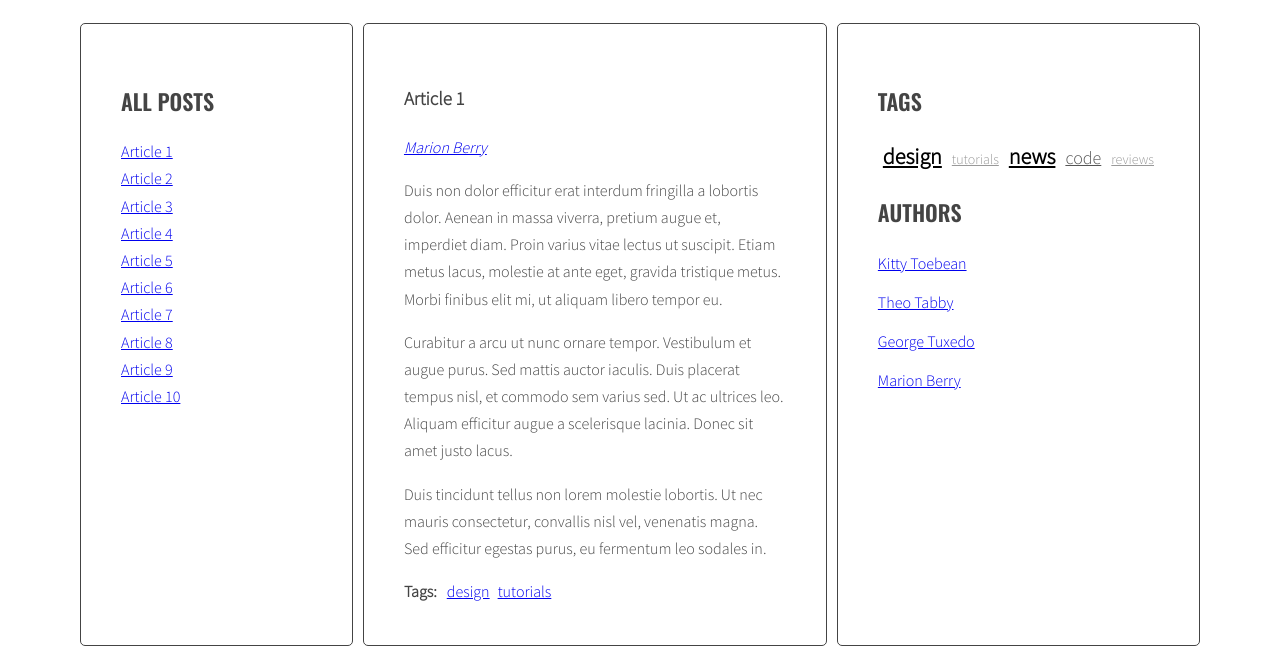
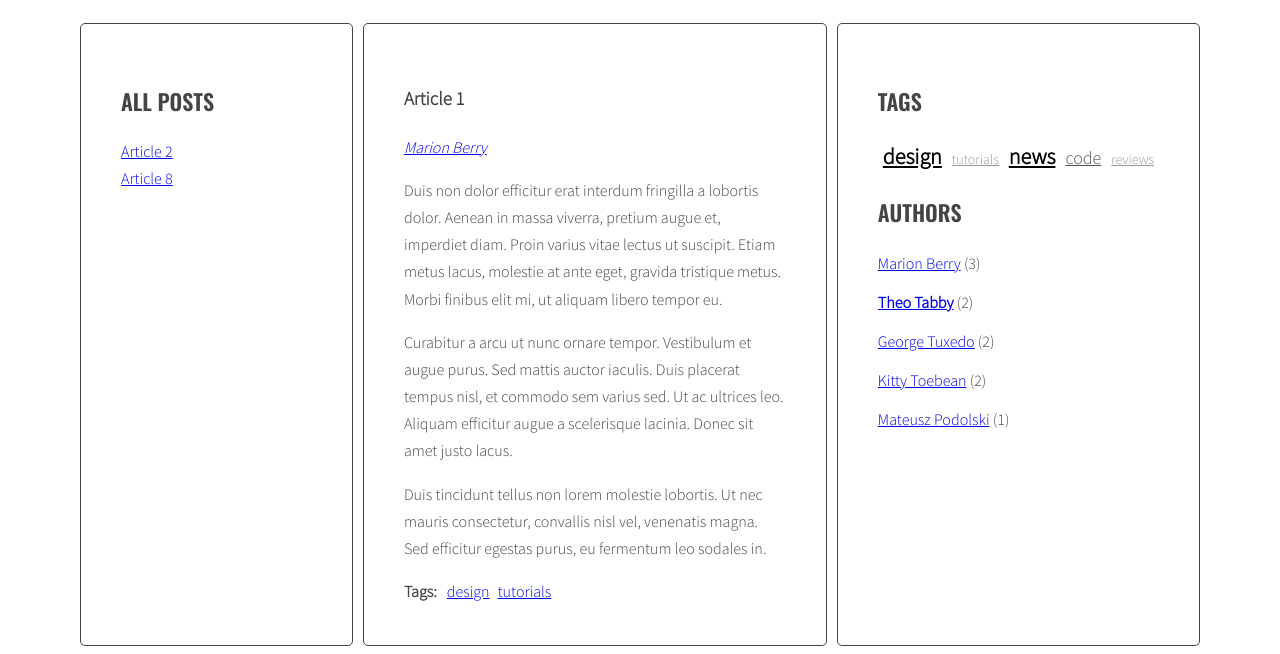
Before and after one commit to KnockOut19882/javascript-blog, a website: page index.html in a window 1280 px wide. Both pictures are taken after a click on the link "Theo Tabby". Shown: the part 220-874 px from the top of the page. Drawn offline with nearby package versions, Linux system fonts and the light colour scheme; files that its build step writes are made by us from their sources.

Commit message:
Change function generateAuthors, authorClickHandler and add object with selectors

```diff
--- a/index.html
+++ b/index.html
@@ -31,6 +31,7 @@
               <div class="post-tags">
                 <p><strong>Tags:</strong></p>
                 <ul class="list list-horizontal">
+
                 </ul>
               </div>
             </article>
@@ -162,10 +163,10 @@
                 </ul>
               </div>
             </article>
-            <article class="post" id="article-10" data-tags="code design news reviews" data-author="George Tuxedo">
+            <article class="post" id="article-10" data-tags="code design news reviews" data-author="Mateusz Podolski">
               <h3 class="post-title">Article 10</h3>
               <div class="post-author"><a href="#"></a></div>
-              <div class="post-content">
+              <div class="post-content"=-9
                 <p>Aliquam erat volutpat. Ut non eleifend lectus. Donec suscipit tellus tempor, ornare dui id, hendrerit neque. Phasellus lacinia laoreet dui in luctus. Sed hendrerit, magna sit amet varius tempor, augue augue scelerisque est, non scelerisque mauris libero eu sapien.</p>
 
                 <p>Sed at sapien in quam sollicitudin aliquam. In interdum metus a mi porttitor luctus. Sed commodo, arcu id lacinia posuere, felis elit pharetra urna, at feugiat est orci sit amet libero. Quisque in nisl est. Nullam vehicula at lectus non luctus. Cras aliquam neque magna, at varius nisi egestas ut.</p>
@@ -186,10 +187,7 @@
             </ul>
             <h2 class="section-title">Authors</h2>
             <ul class="list authors">
-              <li><a href="#"><span class="author-name">Kitty Toebean</span></a></li>
-              <li><a href="#"><span class="author-name">Theo Tabby</span></a></li>
-              <li><a href="#"><span class="author-name">George Tuxedo</span></a></li>
-              <li><a href="#"><span class="author-name">Marion Berry</span></a></li>
+
             </ul>
           </aside>
         </main>
--- a/js/script.js
+++ b/js/script.js
@@ -1,4 +1,15 @@
 'use strict';
+
+const opts = {
+  articleSelector: '.post',
+  titleSelector: '.post-title',
+  titleListSelector: '.titles',
+  tagsListSelector: '.tags.list',
+  cloudClassCount: 5,
+  cloudClassPrefix: 'tag-size-',
+  authorsListSelector: '.authors',
+  articleAuthorSelector: '.post-author'
+}
 
 function titleClickHandler(event){ // Function to handle click events on article links - funkcja obsługująca kliknięcia w linki artykułów
   event.preventDefault(); // Prevent default link behavior - zapobiega domyślnemu zachowaniu linku, czyli przeładowaniu strony
@@ -21,45 +32,40 @@ function titleClickHandler(event){ // Function to handle click events on article
   }
   /* get 'href' attribute from the clicked link */
   const articleSelector = clickedElement.getAttribute('href'); // Get the value of the 'href' attribute from the clicked link - pobiera wartość atrybutu 'href' z klikniętego linku
-  console.log('articleSelector:', articleSelector); // Log the article selector to the console - rejestrator selektora artykułu
+  console.log('opts.articleSelector:', opts.articleSelector); // Log the article selector to the console - rejestrator selektora artykułu
   /* find the correct article using the selector (value of 'href' attribute) */
-  const targetArticle = document.querySelector(articleSelector); // Find the article that matches the selector - znajduje artykuł, który pasuje do selektora
+  const targetArticle = document.querySelector(opts.articleSelector); // Find the article that matches the selector - znajduje artykuł, który pasuje do selektora
   console.log('targetArticle:', targetArticle); // Log the target article to the console - rejestrator docelowego artykułu
   /* add class 'active' to the correct article */
   targetArticle.classList.add('active'); // Add the 'active' class to the target article - dodaje klasę 'active' do docelowego artykułu
   console.log('targetArticle.classList:', targetArticle.classList); // Log the class list of the target article - rejestrator listy klas docelowego artykułu
 }
 
-const optArticleSelector = '.post', // Selector for articles - selektor dla artykułów
-  optTitleSelector = '.post-title', // Selector for article titles - selektor dla tytułów artykułów
-  optTitleListSelector = '.titles', // Selector for the title list - selektor dla listy tytułów
-  optTagsListSelector = '.tags.list',
-  optCloudClassCount = 5,
-  optCloudClassPrefix = 'tag-size-';
+
 
 /* generateTitleLinks function */
 function generateTitleLinks(customSelector = ''){ // Function to generate a list of article titles with links - funkcja generująca listę tytułów artykułów z linkami
   console.log('generateTitleLinks function called'); // Log a message to the console when the function is called - rejestrator wywołania funkcji generateTitleLinks
   /* remove contents of titleList */
   console.log('customSelector:', customSelector); // Log the custom selector to the console - rejestrator niestandardowego selektora
-  document.querySelector(optTitleListSelector).innerHTML = ''; // Clear the title list by setting its inner HTML to an empty string - czyści listę tytułów, ustawiając jej wewnętrzny HTML na pusty ciąg
-  const titleList = document.querySelector(optTitleListSelector); // Select the title list element - wybiera element listy tytułów
+  document.querySelector(opts.titleListSelector).innerHTML = ''; // Clear the title list by setting its inner HTML to an empty string - czyści listę tytułów, ustawiając jej wewnętrzny HTML na pusty ciąg
+  const titleList = document.querySelector(opts.titleListSelector); // Select the title list element - wybiera element listy tytułów
   /* find all the articles and save them to variable: articles */
   let html = ''; // Initialize an empty string to hold the HTML for the title links - inicjalizuje pusty ciąg do przechowywania HTML dla linków tytułów
-  const articles = document.querySelectorAll(optArticleSelector + customSelector); // Select all articles using the defined selector - wybiera wszystkie artykuły za pomocą zdefiniowanego selektora
+  const articles = document.querySelectorAll(opts.articleSelector + customSelector); // Select all articles using the defined selector - wybiera wszystkie artykuły za pomocą zdefiniowanego selektora
   console.log('articles:', articles); // Log the selected articles to the console - rejestrator wybranych artykułów
   /* for each article */
   for (let article of articles){ // Loop through each article - iteruje przez każdy artykuł}
     /* get the article id */
     const articleId = article.getAttribute('id'); // Get the 'id' attribute of the article - pobiera atrybut 'id' artykułu
     /* find the title element */
-    const titleElement = article.querySelector(optTitleSelector); // Select the title element within the article - wybiera element tytułu wewnątrz artykułu
+    const titleElement = article.querySelector(opts.titleSelector); // Select the title element within the article - wybiera element tytułu wewnątrz artykułu
     /* get the title from the title element */
     const articleTitle = titleElement.innerHTML; // Get the inner HTML of the title element - pobiera wewnętrzny HTML elementu tytułu
     /* create HTML of the link */
     const linkHTML = `<li><a href="#${articleId}"><span>${articleTitle}</span></a></li>`; // Create a link HTML string with the article ID and title - tworzy ciąg HTML linku z ID artykułu i tytułem
     /* insert link into titleList */
-    document.querySelector(optTitleListSelector).insertAdjacentHTML('beforeend', linkHTML); // Insert the link HTML into the title list - wstawia HTML linku do listy tytułów
+    document.querySelector(opts.titleListSelector).insertAdjacentHTML('beforeend', linkHTML); // Insert the link HTML into the title list - wstawia HTML linku do listy tytułów
     /* insert link into html variable */
     html = html + linkHTML;
     console.log('html:', html); // Log the generated HTML to the console - rejestrator wygenerowanego HTML
@@ -90,7 +96,7 @@ function calculateTagClass(count, params){
   const normalizedCount = count - params.min;
   const normalizedMax = params.max - params.min;
   const percentage = normalizedCount / normalizedMax;
-  const classNumber = Math.floor( percentage * (optCloudClassCount - 1) + 1 );
+  const classNumber = Math.floor( percentage * (opts.cloudClassCount - 1) + 1 );
   return classNumber;
 }
 
@@ -101,7 +107,7 @@ function generateTags(){
   let allTags = {};
   console.log('generateTags function called');
   /* find all articles */
-  const articles = document.querySelectorAll(optArticleSelector); // Select all articles with the class 'post' - wybiera wszystkie artykuły z klasą 'post'
+  const articles = document.querySelectorAll(opts.articleSelector); // Select all articles with the class 'post' - wybiera wszystkie artykuły z klasą 'post'
   /* START LOOP: for every article: */
   for(let article of articles){ // Loop through each article - iteruje przez każdy artykuł
     /* find tags wrapper */
@@ -133,14 +139,14 @@ function generateTags(){
   /* END LOOP: for every article: */
   }
   /* [NEW] find list of tags in right column */
-  const tagList = document.querySelector(optTagsListSelector);
+  const tagList = document.querySelector(opts.tagsListSelector);
   /* [NEW] add html from allTags to tagList */
   const tagsParams = calculateTagsParams(allTags);
   console.log('tagsParams:', tagsParams);
   let allTagsHTML = '';
   for(let tag in allTags){
     const classNumber = calculateTagClass(allTags[tag], tagsParams);
-    const className = optCloudClassPrefix + classNumber;
+    const className = opts.cloudClassPrefix + classNumber;
     const tagLinkHTML = `<li><a href="#tag-${tag}" class="${className}">${tag}</a></li>`;
     allTagsHTML += tagLinkHTML;
     console.log('tagLinkHTML:', tagLinkHTML);
@@ -198,18 +204,32 @@ function addClickListenersToTags(){
 
 addClickListenersToTags();
 
-const optArticleAuthorSelector = '.post-author'; // Selector for the author element within an article - selektor dla elementu autora wewnątrz artykułu
 
 function generateAuthors(){ // Function to generate author links for each article - funkcja generująca linki autorów dla każdego artykułu
-  const articles = document.querySelectorAll(optArticleSelector);
+  let allAuthors = {};
+  const articles = document.querySelectorAll(opts.articleSelector);
   for(let article of articles){
-    const authorWrapper = article.querySelector(optArticleAuthorSelector);
+    const authorWrapper = article.querySelector(opts.articleAuthorSelector);
     console.log('authorWrapper:', authorWrapper);
     const author = article.getAttribute('data-author');
     console.log('author:', author);
     const linkHTML = `<a href="#author-${author}"><span>${author}</span></a>`; // Create a link HTML string with the author's name - tworzy ciąg HTML linku z imieniem autora
     authorWrapper.innerHTML = linkHTML; // This line inserts the link into the HTML
+    if(!allAuthors.hasOwnProperty(author)){
+      allAuthors[author] = 1;
+    } else {
+      allAuthors[author]++;
+    }
   }
+  const authorsList = document.querySelector(opts.authorsListSelector);
+  let allAuthorsHTML = '';
+  for(let author in allAuthors){
+    const authorLinkHTML = `<li><a href="#author-${author}"><span>${author}</span></a> (${allAuthors[author]})</li>`; // Create a link HTML string with the author's name and count - tworzy ciąg HTML linku z imieniem autora i liczbą wystąpień
+    allAuthorsHTML += authorLinkHTML; // Append the author link HTML to the allAuthorsHTML variable - dodaje HTML linku autora do zmiennej allAuthorsHTML
+    console.log('authorLinkHTML:', authorLinkHTML); // Log the author link HTML to the console - rejestrator HTML linku autora
+  }
+  authorsList.innerHTML = allAuthorsHTML; // Set the inner HTML of the authors list to the generated author links - ustawia wewnętrzny HTML listy autorów na wygenerowane linki autorów
+  console.log('allAuthorsHTML:', allAuthorsHTML); // Log the generated author links HTML
 }
 
 generateAuthors();
@@ -221,25 +241,26 @@ function authorClickHandler(event){ // Function to handle click events on author
   const href = clickedElement.getAttribute('href');
   const author = href.replace('#author-', ''); //Czy #author- tyczy się data-attribute data-author?
   console.log('author:', author);
-  const authorLinks = document.querySelectorAll('.post-author a');
+  // Usuń klasę active ze wszystkich linków autorów
+  const activeAuthorLinks = document.querySelectorAll('.authors a.active');
+  for(let activeAuthorLink of activeAuthorLinks){
+    activeAuthorLink.classList.remove('active');
+  }
+  // Dodaj klasę active do klikniętego autora
+  const authorLinks = document.querySelectorAll(`a[href="${href}"]`);
   for(let authorLink of authorLinks){
-    authorLink.classList.remove('active');
-  }
-  const authorLink = document.querySelector(`a[href="${href}"]`);
-  if(authorLink){
     authorLink.classList.add('active');
   }
+  // Pokaż tylko artykuły tego autora
   generateTitleLinks(`[data-author="${author}"]`);
-  console.log('generateTitleLinks called with author:', author);
+}
+
+function addClickListenersToAuthors(){
+  const links = document.querySelectorAll('.authors a');
+  for(let link of links){
+    link.addEventListener('click', authorClickHandler);
+  }
 }
 
 
-function addClickListenersToAuthors(){
-  const links = document.querySelectorAll('.post-author a');
-  for(let link of links){
-    link.addEventListener('click', authorClickHandler);
-    console.log('link', link);
-  }
-}
-
 addClickListenersToAuthors();
```
